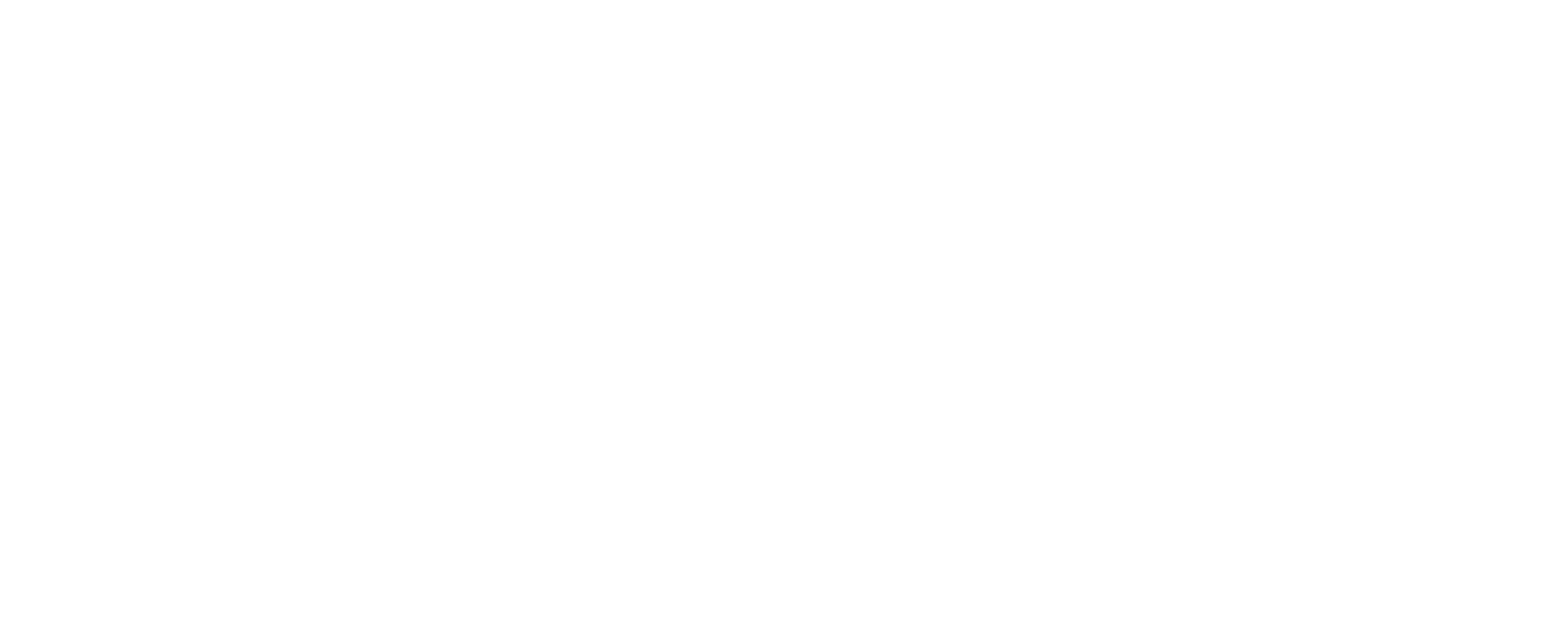
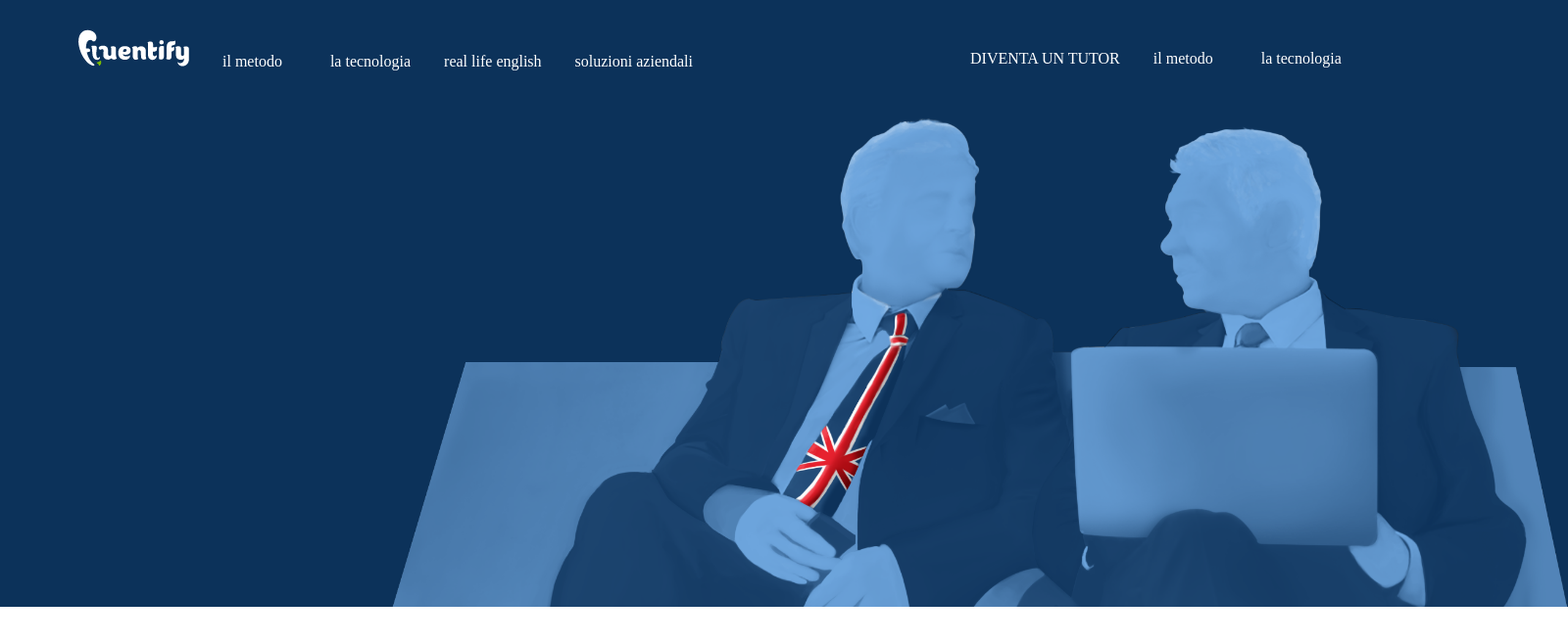
Before and after one commit to mick-cofano/htmlcss-fluentify, a plain HTML site: page index.html in a window 1280 px wide. Shown: the whole page at 98% size, 1600 px wide, since content can reach past the window. Drawn offline with Linux system fonts and the light colour scheme.

Commit message:
Aggiunto inizio dell'header, con background e navbars (da aggiustare)

```diff
--- a/css/style.css
+++ b/css/style.css
@@ -1,5 +1,61 @@
-* {
+*{
   box-sizing: border-box;
   padding: 0;
   margin: 0;
 }
+
+.container {
+  width: 1600px;
+  margin: 0 auto;
+  position: relative;
+}
+
+header {
+  width: 100%;
+  height: 620px;
+  background-color: #0C325A;
+}
+
+.background-image {
+  background-image: url("../img/background-header.png");
+  background-size: cover;
+  width: 1200px;
+  height: 500px;
+  float: right;
+  margin-top: 100px;
+}
+
+.nav-sx {
+  width: 60%;
+  float: left;
+  background-color: red;
+  margin-left: 50px;
+}
+
+
+.nav-dx {
+  width: 40%;
+  float: right;
+  background-color: chocolate;
+  margin-left: 50px;
+  margin-top: 20px;
+}
+
+ul {
+  padding: 15px;
+  text-align: center;
+  overflow: hidden;
+  color: white;
+  position: absolute;
+}
+
+ul li {
+  display:inline;
+}
+
+li a {
+  display:inline-block;
+  padding:15px;
+  text-decoration: none;
+  color: white;
+}
--- a/index.html
+++ b/index.html
@@ -6,7 +6,45 @@
     <link rel="stylesheet" href="css/style.css">
   </head>
 
+  <!-- Inizio Pagina -->
   <body>
 
+    <!-- Container generale -->
+    <div class="container">
+
+
+        <header>
+
+          <div class="nav-sx">
+            <nav>
+              <ul>
+                <li><a href="#"><img src="img/img-nav.png"></a></li>
+                <li><a href="#">il metodo</a></li>
+                <li><a href="#"></a>la tecnologia</li>
+                <li><a href="#"></a>real life english</li>
+                <li><a href="#"></a>soluzioni aziendali</li>
+              </ul>
+            </nav>
+          </div>
+
+          <div class="nav-dx">
+            <nav>
+              <ul>
+                <li><a href="#">DIVENTA UN TUTOR</a></li>
+                <li><a href="#">il metodo</a></li>
+                <li><a href="#"></a>la tecnologia</li>
+              </ul>
+            </nav>
+          </div>
+
+
+
+          <div class="background-image">
+          </div>
+
+        </header>
+
+    </div>
+    <!-- Fine container generale -->
   </body>
 </html>
```
